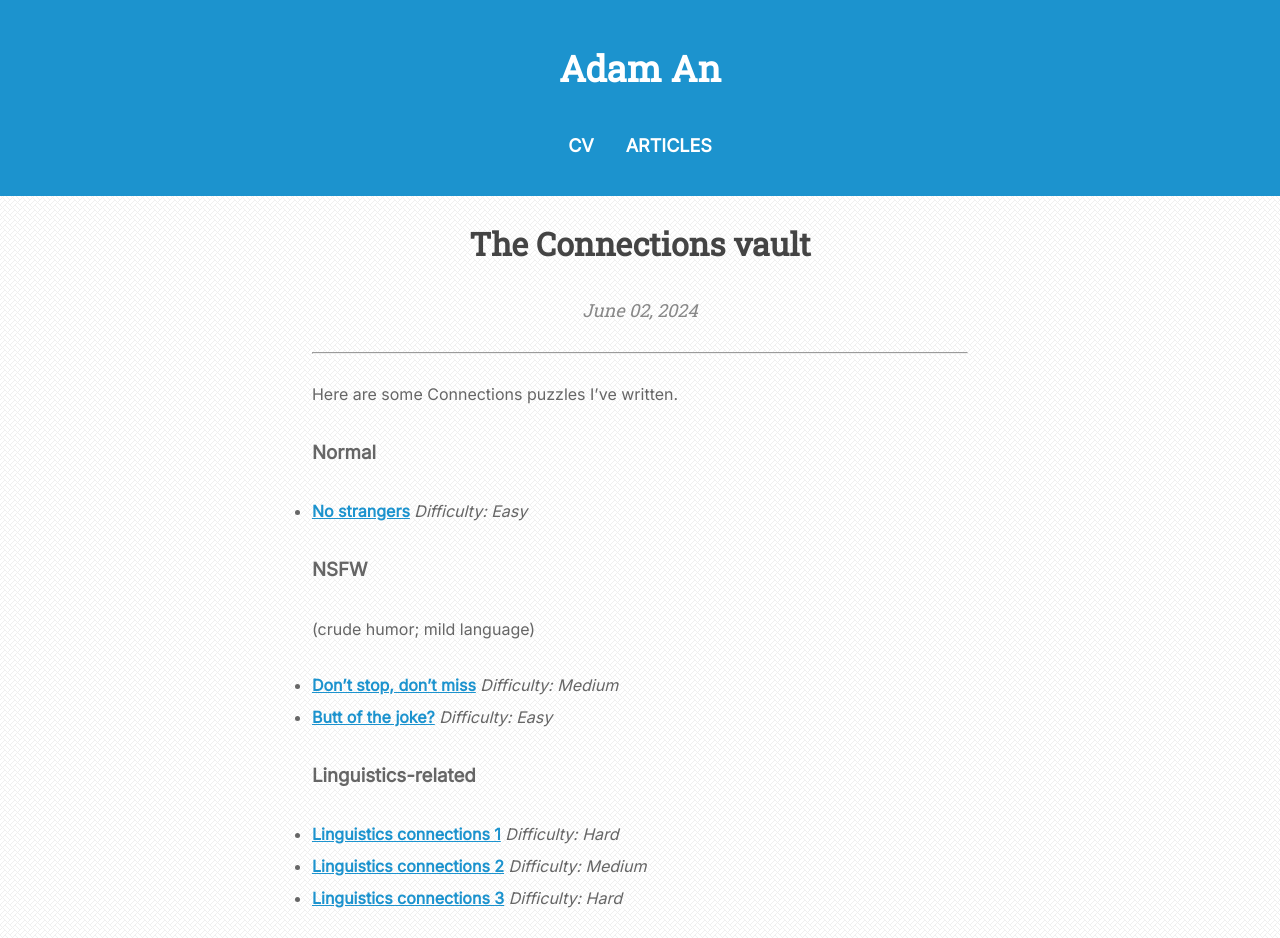
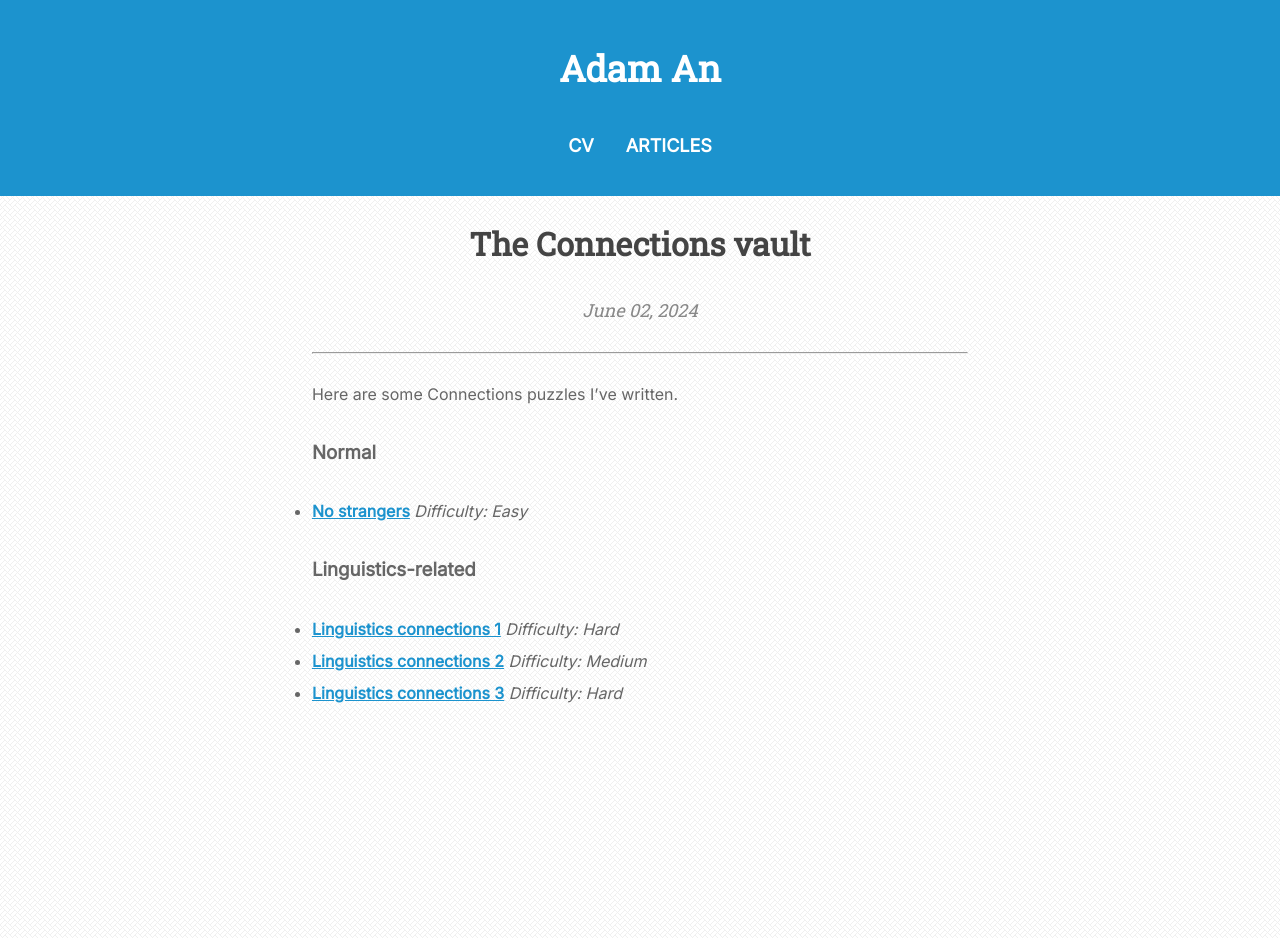
Before and after one commit to theycallmezeal/theycallmezeal.github.io, a Jekyll site: the page built from _posts/2024-06-02-connections-vault.md, in a window 1280 px wide. Built offline with Jekyll 4.4.1, drawn with Linux system fonts in a browser that asks for light colours.

Commit message:
Update 2024-06-02-connections-vault.md

```diff
--- a/_posts/2024-06-02-connections-vault.md
+++ b/_posts/2024-06-02-connections-vault.md
@@ -11,14 +11,6 @@ Here are some Connections puzzles I've written.
 
 * **[No strangers](https://connections.swellgarfo.com/game/-NzQfwIXU6dKGJMEHugP)** *Difficulty: Easy*
 
-### NSFW
-
-(crude humor; mild language)
-
-* **[Don't stop, don't miss](https://connections.swellgarfo.com/game/-NrSuiI9o7MQZhOBKydM)** *Difficulty: Medium*
-
-* **[Butt of the joke?](https://connections.swellgarfo.com/game/-NtJIkClwZj_9Y8WioLH)** *Difficulty: Easy*
-
 ### Linguistics-related
 
 * **[Linguistics connections 1](https://connections.swellgarfo.com/game/-NzQggehx6JEaqrge5Qu)** *Difficulty: Hard*
```
